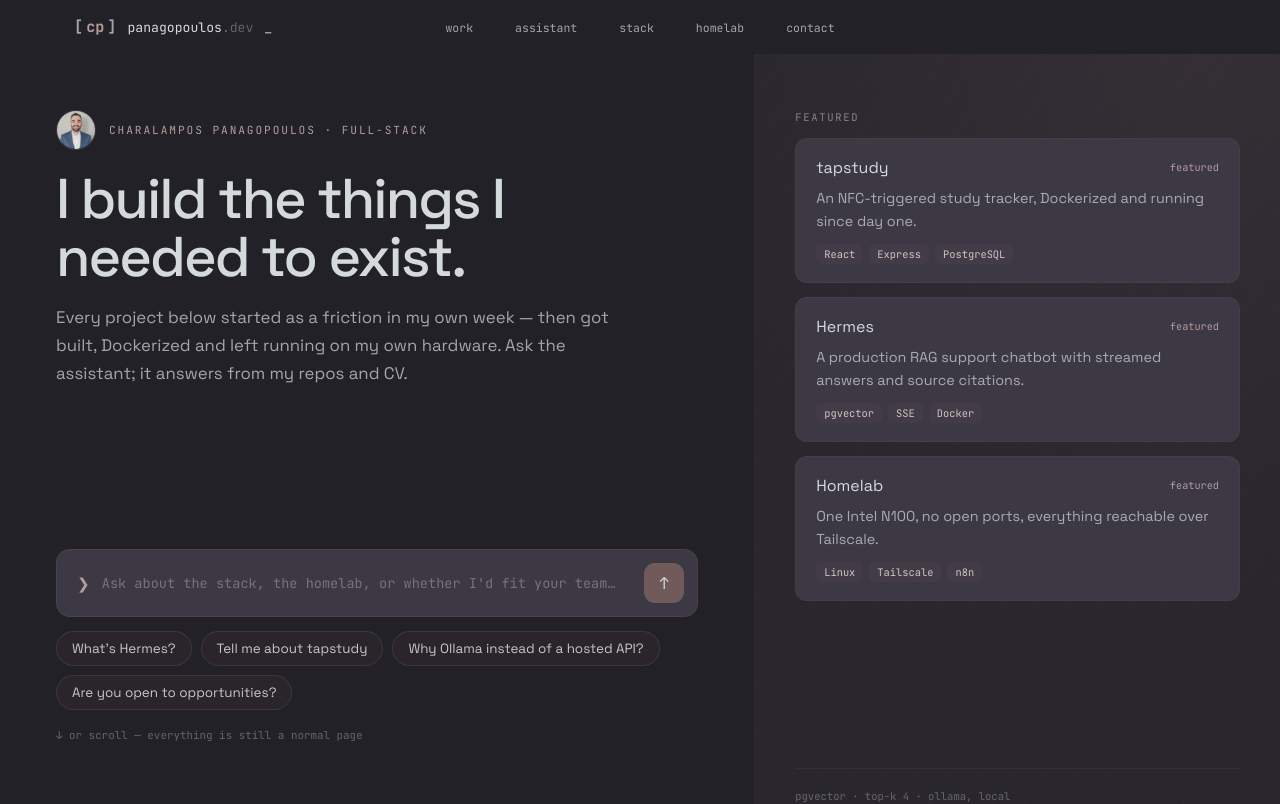
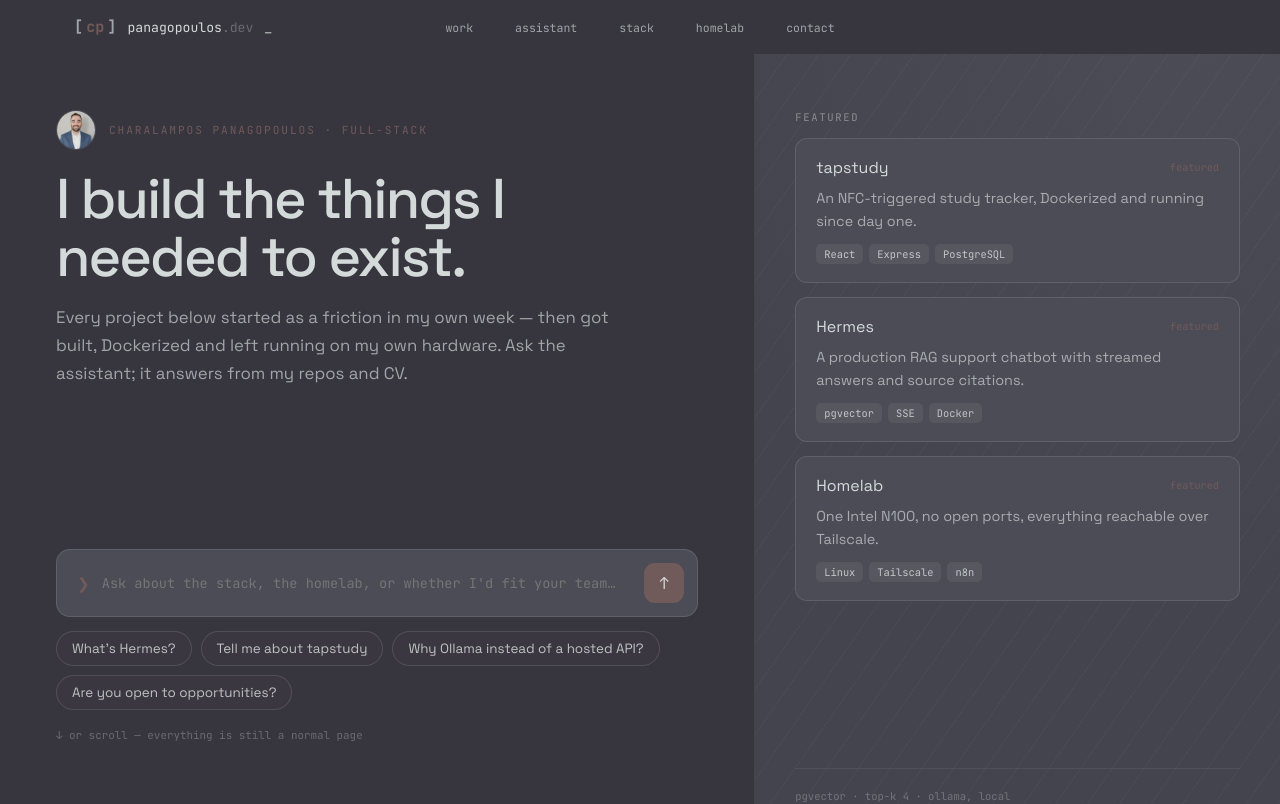
Before and after one commit to c-panagopoulos/Personal-Website, a React (Vite) app in the folder client/: page / in a window 1280 px wide. Shown: the top 804 px of the page. Built offline with nearby package versions, Linux system fonts and the light colour scheme.

Commit message:
Rework color system into neutral semantic tokens, scope accent to interactive states

```diff
--- a/client/src/components/AssistantSection.jsx
+++ b/client/src/components/AssistantSection.jsx
@@ -64,10 +64,10 @@ export default function AssistantSection() {
               dotSpacing={11}
               bulgeStrength={26}
               cursorRadius={180}
-              gradientFrom="rgba(166, 139, 139, 0.85)"
-              gradientTo="rgba(50, 47, 54, 0.55)"
+              gradientFrom="rgba(211, 218, 217, 0.32)"
+              gradientTo="rgba(68, 68, 78, 0.55)"
               pulseActive={chat.open && !chat.done}
-              pulseColor="#d9c4c4"
+              pulseColor="#9c8683"
             />
           </div>
           <div className="shader-panel__fade shader-panel__fade--x" />
--- a/client/src/components/DotField.jsx
+++ b/client/src/components/DotField.jsx
@@ -17,12 +17,12 @@ const DotField = memo(
     bulgeStrength = 67,
     sparkle = false,
     waveAmplitude = 0,
-    gradientFrom = "rgba(168, 85, 247, 0.35)",
-    gradientTo = "rgba(180, 151, 207, 0.25)",
+    gradientFrom = "rgba(211, 218, 217, 0.3)",
+    gradientTo = "rgba(68, 68, 78, 0.4)",
     // "Thinking" ring: an expanding glow wave from the field's center,
     // looping while true. Independent of the cursor bulge above.
     pulseActive = false,
-    pulseColor = "#d9c4c4",
+    pulseColor = "#9c8683",
     pulseSpeed = 1,
     ...rest
   }) => {
--- a/client/src/components/Hero.jsx
+++ b/client/src/components/Hero.jsx
@@ -50,8 +50,8 @@ export default function Hero() {
                   dotSpacing={11}
                   bulgeStrength={26}
                   cursorRadius={180}
-                  gradientFrom="rgba(166, 139, 139, 0.65)"
-                  gradientTo="rgba(60, 56, 68, 0.4)"
+                  gradientFrom="rgba(211, 218, 217, 0.3)"
+                  gradientTo="rgba(68, 68, 78, 0.4)"
                 />
               </div>
               <div className="assistant-card__question">&gt; {chat.question}</div>
--- a/client/src/components/ResizableNavbar.jsx
+++ b/client/src/components/ResizableNavbar.jsx
@@ -27,7 +27,7 @@ export function NavBody({ children, className = "", visible }) {
     <motion.div
       animate={{
         backdropFilter: visible ? "blur(12px)" : "none",
-        boxShadow: visible ? "0 8px 32px rgba(2, 6, 16, 0.45), 0 0 0 1px rgba(113, 90, 90, 0.14)" : "none",
+        boxShadow: visible ? "0 8px 32px rgba(2, 6, 16, 0.45), 0 0 0 1px rgba(211, 218, 217, 0.1)" : "none",
         width: visible ? "42%" : "100%",
         y: visible ? 14 : 0,
       }}
@@ -73,7 +73,7 @@ export function MobileNav({ children, className = "", visible }) {
     <motion.div
       animate={{
         backdropFilter: visible ? "blur(12px)" : "none",
-        boxShadow: visible ? "0 8px 32px rgba(2, 6, 16, 0.45), 0 0 0 1px rgba(113, 90, 90, 0.14)" : "none",
+        boxShadow: visible ? "0 8px 32px rgba(2, 6, 16, 0.45), 0 0 0 1px rgba(211, 218, 217, 0.1)" : "none",
         width: visible ? "94%" : "100%",
         borderRadius: visible ? "16px" : "22px",
         y: visible ? 14 : 0,
--- a/client/src/components/StackSection.jsx
+++ b/client/src/components/StackSection.jsx
@@ -53,10 +53,10 @@ export default function StackSection() {
               dotSpacing={11}
               bulgeStrength={26}
               cursorRadius={180}
-              gradientFrom="rgba(166, 139, 139, 0.65)"
-              gradientTo="rgba(50, 47, 54, 0.4)"
+              gradientFrom="rgba(211, 218, 217, 0.3)"
+              gradientTo="rgba(68, 68, 78, 0.4)"
               pulseActive={chat.open && !chat.done}
-              pulseColor="#d9c4c4"
+              pulseColor="#9c8683"
             />
           </div>
           {chat.open ? (
--- a/client/src/styles/global.css
+++ b/client/src/styles/global.css
@@ -1,21 +1,33 @@
 :root {
-  --bg: #232128;
-  --bg-panel: #29262e;
-  --bg-card: #3c3844;
-  --bg-panel-d: #1d1b22;
-  --bg-nav: #1e1c22;
-  --accent: #b39d9d;
-  --accent-hover: #cdc5c5;
-  --accent-solid: #715a5a;
-  --accent-solid-hover: #86706e;
+  /* Backgrounds — the only two surfaces the page ever tints with */
+  --bg: #37353e;
+  --surface: #44444e;
+  --surface-elevated: #4c4c56;
+
+  /* Neutral borders — separate content, never colored */
+  --border: rgba(211, 218, 217, 0.08);
+  --border-strong: rgba(211, 218, 217, 0.14);
+
+  /* Neutral shadows */
+  --shadow-soft: rgba(0, 0, 0, 0.25);
+  --shadow-strong: rgba(0, 0, 0, 0.35);
+
+  /* Text — one base color, alpha steps for hierarchy */
   --text-primary: #d3dad9;
-  --text-soft: #c3c8c7;
-  --text-secondary: rgba(211, 218, 217, 0.72);
-  --text-tertiary: rgba(211, 218, 217, 0.52);
-  --text-quiet: rgba(211, 218, 217, 0.36);
-  --text-faint: rgba(211, 218, 217, 0.22);
-  --border: rgba(113, 90, 90, 0.16);
-  --border-strong: rgba(113, 90, 90, 0.4);
+  --text-soft: rgba(211, 218, 217, 0.85);
+  --text-secondary: rgba(211, 218, 217, 0.68);
+  --text-tertiary: rgba(211, 218, 217, 0.48);
+  --text-quiet: rgba(211, 218, 217, 0.32);
+  --text-faint: rgba(211, 218, 217, 0.2);
+
+  /* Accent — interactive only: buttons, hover, active, focus, links, selected chips */
+  --accent: #715a5a;
+  --accent-hover: #8d7b7b;
+  --accent-bg: rgba(113, 90, 90, 0.08);
+  --accent-bg-hover: rgba(113, 90, 90, 0.14);
+  --accent-bg-active: rgba(113, 90, 90, 0.2);
+  --accent-border: rgba(113, 90, 90, 0.4);
+
   --font-sans: "Space Grotesk", sans-serif;
   --font-mono: "JetBrains Mono", monospace;
 }
@@ -183,7 +195,7 @@ button {
   position: absolute;
   inset: 0;
   border-radius: 999px;
-  background: rgba(113, 90, 90, 0.12);
+  background: var(--accent-bg-hover);
 }
 .resizable-navbar__item-label {
   position: relative;
@@ -227,7 +239,7 @@ button {
   height: 36px;
   border-radius: 10px;
   border: 1px solid var(--border);
-  background: rgba(113, 90, 90, 0.08);
+  background: var(--accent-bg);
   color: var(--text-primary);
   cursor: pointer;
 }
@@ -243,7 +255,7 @@ button {
   background: rgba(30, 28, 34, 0.97);
   border: 1px solid var(--border);
   padding: 14px;
-  box-shadow: 0 20px 50px rgba(11, 10, 12, 0.5);
+  box-shadow: 0 20px 50px var(--shadow-strong);
 }
 .resizable-navbar__mobile-link {
   padding: 12px 14px;
@@ -256,7 +268,7 @@ button {
 }
 .resizable-navbar__mobile-link:hover {
   color: var(--accent);
-  background: rgba(113, 90, 90, 0.08);
+  background: var(--accent-bg);
 }
 
 .nav__brand {
@@ -268,7 +280,7 @@ button {
   width: 30px;
   height: 30px;
   border-radius: 8px;
-  background: var(--accent-solid);
+  background: var(--accent);
   display: flex;
   align-items: center;
   justify-content: center;
@@ -375,9 +387,9 @@ button {
   display: flex;
   flex-direction: column;
   gap: 14px;
-  background-color: var(--bg-panel);
-  background-image: radial-gradient(circle at 85% 0%, rgba(113, 90, 90, 0.16), transparent 60%),
-    repeating-linear-gradient(125deg, rgba(113, 90, 90, 0.05) 0 1px, transparent 1px 26px);
+  background-color: var(--surface);
+  background-image: radial-gradient(circle at 85% 0%, rgba(211, 218, 217, 0.05), transparent 60%),
+    repeating-linear-gradient(125deg, rgba(211, 218, 217, 0.035) 0 1px, transparent 1px 26px);
 }
 .hero__panel-head {
   display: flex;
@@ -408,8 +420,8 @@ button {
 
 /* --- Cards (retrieval result cards, right panel) --- */
 .card {
-  background: var(--bg-card);
-  border: 1px solid rgba(113, 90, 90, 0.18);
+  background: var(--surface-elevated);
+  border: 1px solid var(--border-strong);
   border-radius: 12px;
   padding: 18px 20px;
   display: flex;
@@ -420,7 +432,7 @@ button {
 }
 .card:hover {
   transform: translateY(-4px);
-  border-color: rgba(113, 90, 90, 0.5);
+  border-color: var(--accent-border);
 }
 .card__head {
   display: flex;
@@ -450,8 +462,8 @@ button {
   margin-top: 2px;
 }
 .tag {
-  background: rgba(113, 90, 90, 0.12);
-  color: var(--accent-hover);
+  background: rgba(211, 218, 217, 0.08);
+  color: var(--text-soft);
   font-family: var(--font-mono);
   font-size: 0.65rem;
   padding: 3px 8px;
@@ -460,8 +472,8 @@ button {
 
 /* --- Assistant widget (shared by hero mini card and full section) --- */
 .assistant-card {
-  background: rgba(30, 41, 59, 0.66);
-  border: 1px solid rgba(113, 90, 90, 0.2);
+  background: rgba(55, 53, 62, 0.85);
+  border: 1px solid var(--border-strong);
   border-radius: 14px;
   padding: 20px 22px;
   min-height: 150px;
@@ -547,9 +559,9 @@ button {
 .source-chip {
   font-family: var(--font-mono);
   font-size: 0.66rem;
-  background: rgba(113, 90, 90, 0.1);
-  border: 1px solid rgba(113, 90, 90, 0.22);
-  color: var(--accent-hover);
+  background: var(--surface-elevated);
+  border: 1px solid var(--border-strong);
+  color: var(--text-soft);
   padding: 4px 9px;
   border-radius: 6px;
   animation: rise 0.45s cubic-bezier(0.2, 0.7, 0.2, 1) both;
@@ -559,15 +571,15 @@ button {
   display: flex;
   align-items: center;
   gap: 12px;
-  background: var(--bg-card);
-  border: 1px solid rgba(113, 90, 90, 0.28);
+  background: var(--surface-elevated);
+  border: 1px solid var(--border-strong);
   border-radius: 14px;
   padding: 13px 13px 13px 20px;
   transition: border-color 0.3s ease, box-shadow 0.3s ease;
 }
 .chat-input:focus-within {
-  border-color: rgba(113, 90, 90, 0.55);
-  box-shadow: 0 0 0 4px rgba(113, 90, 90, 0.07);
+  border-color: var(--accent);
+  box-shadow: 0 0 0 4px var(--accent-bg);
 }
 .chat-input__prompt {
   font-family: var(--font-mono);
@@ -589,7 +601,7 @@ button {
   height: 40px;
   border: none;
   border-radius: 11px;
-  background: var(--accent-solid);
+  background: var(--accent);
   color: var(--text-primary);
   cursor: pointer;
   font-size: 1.05rem;
@@ -599,7 +611,7 @@ button {
   transition: transform 0.18s cubic-bezier(0.2, 0.7, 0.2, 1), background 0.25s ease;
 }
 .chat-input__send:hover {
-  background: var(--accent-solid-hover);
+  background: var(--accent-hover);
   transform: translateY(-2px);
 }
 .chat-input__send:active {
@@ -616,36 +628,39 @@ button {
   gap: 9px;
 }
 .chip {
-  background: rgba(113, 90, 90, 0.08);
-  border: 1px solid rgba(113, 90, 90, 0.3);
+  background: var(--accent-bg);
+  border: 1px solid var(--border-strong);
   color: var(--text-soft);
   font-family: var(--font-sans);
   font-size: 0.84rem;
   padding: 8px 15px;
   border-radius: 30px;
   cursor: pointer;
-  transition: transform 0.22s cubic-bezier(0.2, 0.7, 0.2, 1), border-color 0.25s ease, color 0.25s ease;
+  transition: transform 0.22s cubic-bezier(0.2, 0.7, 0.2, 1), border-color 0.25s ease, color 0.25s ease, background 0.25s ease;
 }
 .chip:hover {
+  background: var(--accent-bg-hover);
   border-color: var(--accent);
   color: var(--accent);
   transform: translateY(-2px);
 }
 .chip:active {
+  background: var(--accent-bg-active);
   transform: scale(0.96);
 }
 .chip--ghost {
   background: transparent;
-  color: #c2a5a5;
+  color: var(--text-soft);
   font-family: var(--font-mono);
   font-size: 0.68rem;
   border-radius: 999px;
   padding: 8px 14px;
-  border: 1px solid rgba(113, 90, 90, 0.22);
+  border: 1px solid var(--border-strong);
 }
 .chip--ghost:hover {
   border-color: var(--accent);
   color: var(--text-primary);
+  background: var(--accent-bg);
 }
 
 .statement {
@@ -676,11 +691,11 @@ button {
 .scene--divider {
   padding-top: 88px;
   border-top: 1px solid var(--border);
-  background: var(--bg-panel);
+  background: var(--surface);
 }
 .hermes-evidence {
   padding: 0 0 40px;
-  background: var(--bg-panel);
+  background: var(--surface);
   border-bottom: 1px solid var(--border);
 }
 .scene__browser {
@@ -689,7 +704,7 @@ button {
 .scene__browser-frame {
   position: relative;
   aspect-ratio: 2.6 / 1;
-  background: linear-gradient(180deg, #211f26, var(--bg));
+  background: linear-gradient(180deg, var(--surface), var(--bg));
   border: 1px solid var(--border);
   border-radius: 10px;
   overflow: hidden;
@@ -713,7 +728,7 @@ button {
   width: 8px;
   height: 8px;
   border-radius: 50%;
-  background: #334155;
+  background: var(--border-strong);
 }
 .scene__browser-title {
   font-family: var(--font-mono);
@@ -727,13 +742,13 @@ button {
   display: flex;
   align-items: center;
   justify-content: center;
-  background: repeating-linear-gradient(115deg, rgba(113, 90, 90, 0.045) 0 2px, transparent 2px 16px);
+  background: repeating-linear-gradient(115deg, rgba(211, 218, 217, 0.035) 0 2px, transparent 2px 16px);
 }
 .scene__browser-tag {
   font-family: var(--font-mono);
   font-size: 0.64rem;
   letter-spacing: 0.24em;
-  color: #5e5257;
+  color: var(--text-quiet);
 }
 /* --- Terminal (Aceternity "Terminal", restyled) --- */
 .terminal {
@@ -752,7 +767,7 @@ button {
   border-radius: 10px;
   border: 1px solid var(--border);
   background: linear-gradient(180deg, #18161a, #121114);
-  box-shadow: 0 30px 60px rgba(0, 0, 0, 0.35);
+  box-shadow: 0 30px 60px var(--shadow-strong);
 }
 .terminal__bar {
   display: flex;
@@ -920,7 +935,7 @@ button {
 .scene__kicker-rule {
   width: 40px;
   height: 1px;
-  background: rgba(113, 90, 90, 0.35);
+  background: var(--accent-border);
 }
 .scene__kicker-name {
   font-family: var(--font-mono);
@@ -970,7 +985,7 @@ button {
   font-family: var(--font-mono);
   font-size: 0.6rem;
   letter-spacing: 0.16em;
-  color: var(--accent-solid);
+  color: var(--accent);
 }
 
 .facts {
@@ -1041,9 +1056,9 @@ button {
   min-height: 100vh;
   display: flex;
   flex-direction: column;
-  background: var(--bg-panel-d);
-  border-top: 1px solid rgba(113, 90, 90, 0.28);
-  border-bottom: 1px solid rgba(113, 90, 90, 0.28);
+  background: var(--surface);
+  border-top: 1px solid var(--border-strong);
+  border-bottom: 1px solid var(--border-strong);
 }
 .assistant-section__topbar {
   display: flex;
@@ -1137,12 +1152,12 @@ button {
 .chat-bubble--user {
   align-self: flex-end;
   max-width: 72%;
-  background: rgba(113, 90, 90, 0.18);
-  border: 1px solid rgba(113, 90, 90, 0.35);
+  background: var(--surface-elevated);
+  border: 1px solid var(--border-strong);
   border-radius: 12px 12px 4px 12px;
   padding: 11px 14px;
   font-size: 0.95rem;
-  color: #ede3e3;
+  color: var(--text-primary);
 }
 .chat-bubble--assistant {
   display: flex;
@@ -1152,7 +1167,7 @@ button {
   width: 24px;
   height: 24px;
   border-radius: 7px;
-  background: var(--accent-solid);
+  background: var(--accent);
   font-family: var(--font-mono);
   font-size: 0.6rem;
   color: var(--text-primary);
@@ -1165,7 +1180,7 @@ button {
   margin: 0;
   font-size: 0.98rem;
   line-height: 1.75;
-  color: #c3cddc;
+  color: var(--text-primary);
   max-width: 600px;
   text-wrap: pretty;
 }
@@ -1181,11 +1196,16 @@ button {
   display: flex;
   align-items: center;
   gap: 12px;
-  border: 1px solid rgba(113, 90, 90, 0.28);
+  border: 1px solid var(--border-strong);
   border-radius: 10px;
   padding: 12px 14px;
   background: rgba(29, 27, 33, 0.7);
   max-width: 760px;
+  transition: border-color 0.3s ease, box-shadow 0.3s ease;
+}
+.assistant-input:focus-within {
+  border-color: var(--accent);
+  box-shadow: 0 0 0 4px var(--accent-bg);
 }
 .assistant-input__field {
   flex: 1;
@@ -1199,7 +1219,7 @@ button {
 }
 .assistant-input__send {
   border: none;
-  background: var(--accent-solid);
+  background: var(--accent);
   color: var(--text-primary);
   border-radius: 8px;
   padding: 9px 14px;
@@ -1210,7 +1230,7 @@ button {
   transition: background 0.25s ease;
 }
 .assistant-input__send:hover {
-  background: var(--accent-solid-hover);
+  background: var(--accent-hover);
 }
 .assistant-input__send:disabled {
   opacity: 0.5;
@@ -1220,7 +1240,7 @@ button {
 /* --- Stack section --- */
 .stack-section {
   padding: 96px 56px;
-  background: var(--bg-panel);
+  background: var(--surface);
   border-top: 1px solid var(--border);
   border-bottom: 1px solid var(--border);
 }
@@ -1239,7 +1259,7 @@ button {
 .stack-section__head-rule {
   flex: 1;
   height: 1px;
-  background: rgba(113, 90, 90, 0.2);
+  background: var(--accent-border);
 }
 .stack-section__head-note {
   font-family: var(--font-mono);
@@ -1296,7 +1316,7 @@ button {
 }
 .stack-tag {
   background: transparent;
-  border: 1px solid rgba(113, 90, 90, 0.22);
+  border: 1px solid var(--border-strong);
   border-radius: 8px;
   padding: 10px 18px;
   font-family: var(--font-sans);
@@ -1306,19 +1326,19 @@ button {
   transition: border-color 0.25s ease, background 0.25s ease, color 0.25s ease, transform 0.22s cubic-bezier(0.2, 0.7, 0.2, 1);
 }
 .stack-tag:hover {
-  border-color: rgba(113, 90, 90, 0.5);
-  background: rgba(113, 90, 90, 0.06);
+  border-color: var(--accent-border);
+  background: var(--accent-bg);
   color: var(--text-primary);
   transform: translateY(-2px);
 }
 .stack-tag--active {
   border-color: var(--accent);
   color: var(--accent);
-  background: rgba(113, 90, 90, 0.08);
+  background: var(--accent-bg);
 }
 
 .stack-answer-panel {
-  border: 1px solid rgba(113, 90, 90, 0.22);
+  border: 1px solid var(--border-strong);
   border-radius: 13px;
   background: rgba(25, 23, 27, 0.7);
   padding: 32px;
@@ -1370,7 +1390,7 @@ button {
 .contact-section__eyebrow-rule {
   flex: 1;
   height: 1px;
-  background: rgba(113, 90, 90, 0.2);
+  background: var(--accent-border);
 }
 .contact-section__title {
   margin: 0;
@@ -1489,13 +1509,13 @@ button {
   transition: color 0.25s ease, background 0.25s ease;
 }
 .dock__item:hover {
-  background: rgba(113, 90, 90, 0.12);
+  background: var(--accent-bg-hover);
   color: var(--accent);
 }
 .dock__ask {
   height: 46px;
-  border: 1px solid rgba(113, 90, 90, 0.4);
-  background: linear-gradient(180deg, rgba(113, 90, 90, 0.16), rgba(113, 90, 90, 0.08));
+  border: 1px solid var(--accent-border);
+  background: linear-gradient(180deg, var(--accent-bg-hover), var(--accent-bg));
   border-radius: 24px;
   display: flex;
   align-items: center;
@@ -1830,19 +1850,19 @@ button {
 .shader-panel__fade--x {
   background: linear-gradient(
     to right,
-    var(--bg-panel-d) 0%,
+    var(--surface) 0%,
     transparent 5%,
     transparent 95%,
-    var(--bg-panel-d) 100%
+    var(--surface) 100%
   );
 }
 .shader-panel__fade--y {
   background: linear-gradient(
     to bottom,
-    var(--bg-panel-d) 0%,
+    var(--surface) 0%,
     transparent 3%,
     transparent 97%,
-    var(--bg-panel-d) 100%
+    var(--surface) 100%
   );
 }
 
@@ -1916,8 +1936,8 @@ button {
   width: 100%;
   overflow: hidden;
   border-radius: 8px;
-  border: 1px solid rgba(113, 90, 90, 0.16);
-  background: repeating-linear-gradient(115deg, rgba(113, 90, 90, 0.05) 0 2px, transparent 2px 16px),
+  border: 1px solid var(--border);
+  background: repeating-linear-gradient(115deg, rgba(211, 218, 217, 0.035) 0 2px, transparent 2px 16px),
     linear-gradient(180deg, #211f26, #19171b);
   display: flex;
   align-items: center;
@@ -1926,7 +1946,7 @@ button {
   transition: border-color 0.25s cubic-bezier(0.2, 0.7, 0.2, 1);
 }
 .motion-carousel__slide:hover {
-  border-color: rgba(113, 90, 90, 0.32);
+  border-color: var(--accent-border);
 }
 .motion-carousel__slide-img {
   width: 100%;
@@ -1945,8 +1965,8 @@ button {
   height: 26px;
   border-radius: 50%;
   background: rgba(20, 19, 22, 0.72);
-  border: 1px solid rgba(113, 90, 90, 0.22);
-  color: #c2a5a5;
+  border: 1px solid var(--accent-border);
+  color: var(--accent);
   display: flex;
   align-items: center;
   justify-content: center;
@@ -1966,9 +1986,9 @@ button {
   font-size: 0.62rem;
   letter-spacing: 0.1em;
   text-transform: uppercase;
-  color: #d9d0d0;
+  color: var(--text-soft);
   background: rgba(20, 19, 22, 0.72);
-  border: 1px solid rgba(113, 90, 90, 0.22);
+  border: 1px solid var(--border-strong);
   border-radius: 5px;
   padding: 4px 9px;
 }
@@ -1976,7 +1996,7 @@ button {
   font-family: var(--font-mono);
   font-size: 0.64rem;
   letter-spacing: 0.24em;
-  color: #5e5257;
+  color: var(--text-quiet);
   text-transform: uppercase;
 }
 .motion-carousel__controls {
@@ -2000,8 +2020,8 @@ button {
   transition: border-color 0.25s cubic-bezier(0.2, 0.7, 0.2, 1), color 0.25s cubic-bezier(0.2, 0.7, 0.2, 1);
 }
 .motion-carousel__arrow:hover:not(:disabled) {
-  border-color: rgba(166, 139, 139, 0.5);
-  color: #c2a5a5;
+  border-color: var(--accent-border);
+  color: var(--accent);
 }
 .motion-carousel__arrow:disabled {
   opacity: 0.35;
@@ -2023,7 +2043,7 @@ button {
   margin: 0;
   font-family: var(--font-mono);
   font-size: 11px;
-  color: #5a6270;
+  color: var(--text-quiet);
 }
 
 .motion-lightbox {
@@ -2046,8 +2066,8 @@ button {
   width: auto;
   height: auto;
   border-radius: 10px;
-  border: 1px solid rgba(113, 90, 90, 0.22);
-  box-shadow: 0 30px 80px rgba(0, 0, 0, 0.55);
+  border: 1px solid var(--border-strong);
+  box-shadow: 0 30px 80px var(--shadow-strong);
   cursor: default;
 }
 .motion-lightbox__caption {
@@ -2055,7 +2075,7 @@ button {
   font-size: 0.68rem;
   letter-spacing: 0.1em;
   text-transform: uppercase;
-  color: #d9d0d0;
+  color: var(--text-soft);
 }
 .motion-lightbox__close {
   position: fixed;
@@ -2067,7 +2087,7 @@ button {
   border-radius: 50%;
   background: rgba(28, 26, 30, 0.85);
   border: 1px solid rgba(138, 145, 134, 0.22);
-  color: #d9d0d0;
+  color: var(--text-soft);
   display: flex;
   align-items: center;
   justify-content: center;
@@ -2075,6 +2095,6 @@ button {
   transition: border-color 0.25s cubic-bezier(0.2, 0.7, 0.2, 1), color 0.25s cubic-bezier(0.2, 0.7, 0.2, 1);
 }
 .motion-lightbox__close:hover {
-  border-color: rgba(166, 139, 139, 0.5);
-  color: #c2a5a5;
-}
+  border-color: var(--accent-border);
+  color: var(--accent);
+}
```
